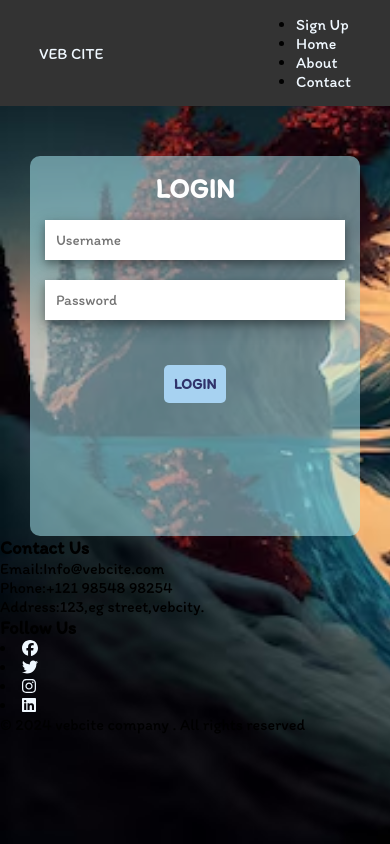
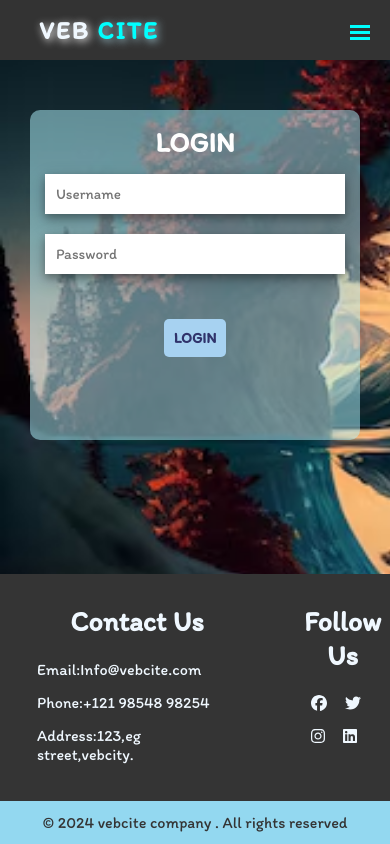
Before and after one commit to GnanaVigneshcse/Login, a plain HTML site: page index.html in a window 390 px wide. Drawn offline with Linux system fonts and the light colour scheme; a web font is replaced by a local one.

Commit message:
Update style.css

```diff
--- a/style.css
+++ b/style.css
@@ -15,7 +15,7 @@ body{
 }
 .form{
     width: 300px;
-    height: 350px;
+    height: 300px;
     margin: 50px auto 0 auto;
     background-color: rgba(178, 245, 255, 0.5);
     border-radius: 10px;
@@ -76,7 +76,7 @@ body{
 #text {
     margin-top: 10px;
     text-align: center;
-    font-size: 25px;
+    font-size: 20px;
 }
 a{
     text-decoration: none;
@@ -88,4 +88,120 @@ header{
     align-items: center;
     padding: 15px 10%;
     background-color:rgb(51, 51, 51);
+    position: sticky;
+    top: 0px;
 }
+.logo{
+    cursor: pointer;
+    font-size: 25px;
+    letter-spacing: 2px;
+    font-weight: bold;
+    text-shadow: 2px 2px 8px whitesmoke;
+}
+.nav-links{
+    list-style: none;
+}
+.nav-links li{
+    display: inline-block;
+    padding: 0px 20px;
+}
+.nav-links li a:hover{
+    color: aqua;
+}
+span{
+    color: aqua;
+    text-shadow: 2px 2px 8px lightblue;
+}
+.menulist{
+    height: 3px;
+    width: 20px;
+    background-color: aqua;
+    margin-bottom: 3px;
+}
+.menu{
+    cursor: pointer;
+    display: none;
+}
+@media all and (max-width:660px){
+    header{
+        flex-direction: column;
+    }
+    .nav-links li{
+        display: block;
+        padding: 10px 0;
+    }
+    ul{
+        text-align: center;
+        padding: 0;
+        display: none;
+    }
+    .logo{
+        align-self: flex-start;
+    }
+    .menu{
+        display: block;
+        position: absolute;
+        right: 20px;
+        top: 25px;
+    }
+    .showmenu{
+        display: block;
+    }
+}
+footer{
+    font-size: 16px;
+    color: aliceblue;
+    padding-top: 50px;
+    width: 100%;
+}
+.container{
+    background-color: #343434;
+    width: 100%;
+    margin: auto;
+    display: flex;
+    padding: 0px;
+}
+footer h3{
+    font-size: 28px;
+    margin-bottom: 15px;
+    text-align: center;
+}
+.foot-content{
+    margin: 30px;
+}
+.foot-content p{
+    width: 200px;
+    margin: auto;
+    padding: 7px;
+}
+.foot-content li{
+    width: auto;
+    text-align: center;
+    list-style-type: none;
+    padding: 7px;
+    position: relative;
+    display: inline-block;
+}
+.foot-content i:hover{
+    color: lightblue;
+}
+.bottom-bar{
+    background-color: rgb(147, 216, 240);
+    text-align: center;
+    padding: 5px 0;
+    margin-top: 0px;
+}
+.bottom-bar p{
+    color: #343434;
+    margin: 0;
+    font-size: 16px;
+    padding: 7px;
+}
+@media all and (max-width:770px){
+    footer{
+        position: fixed;
+        bottom: 0px;
+        left: 0px;
+        right: 0px;
+    }
+}
```
